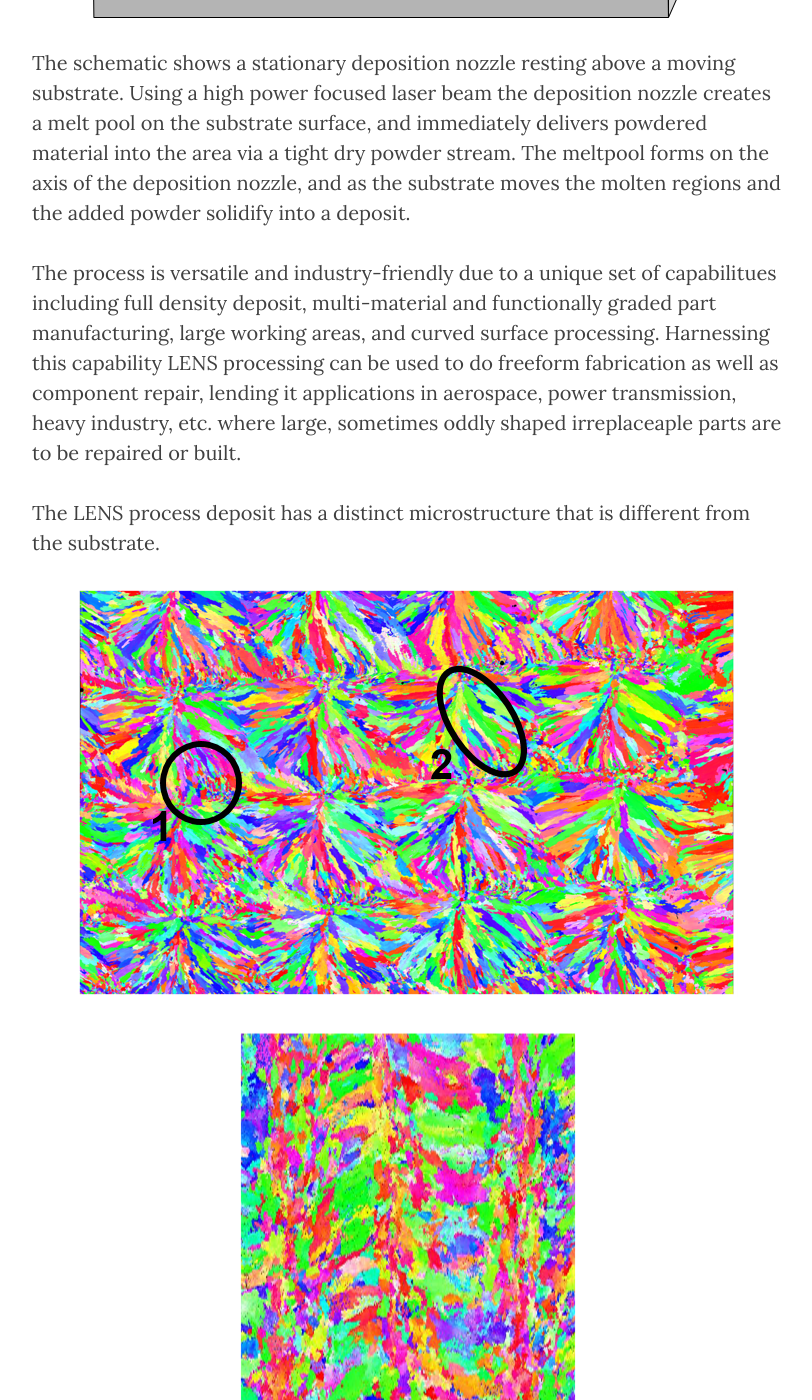
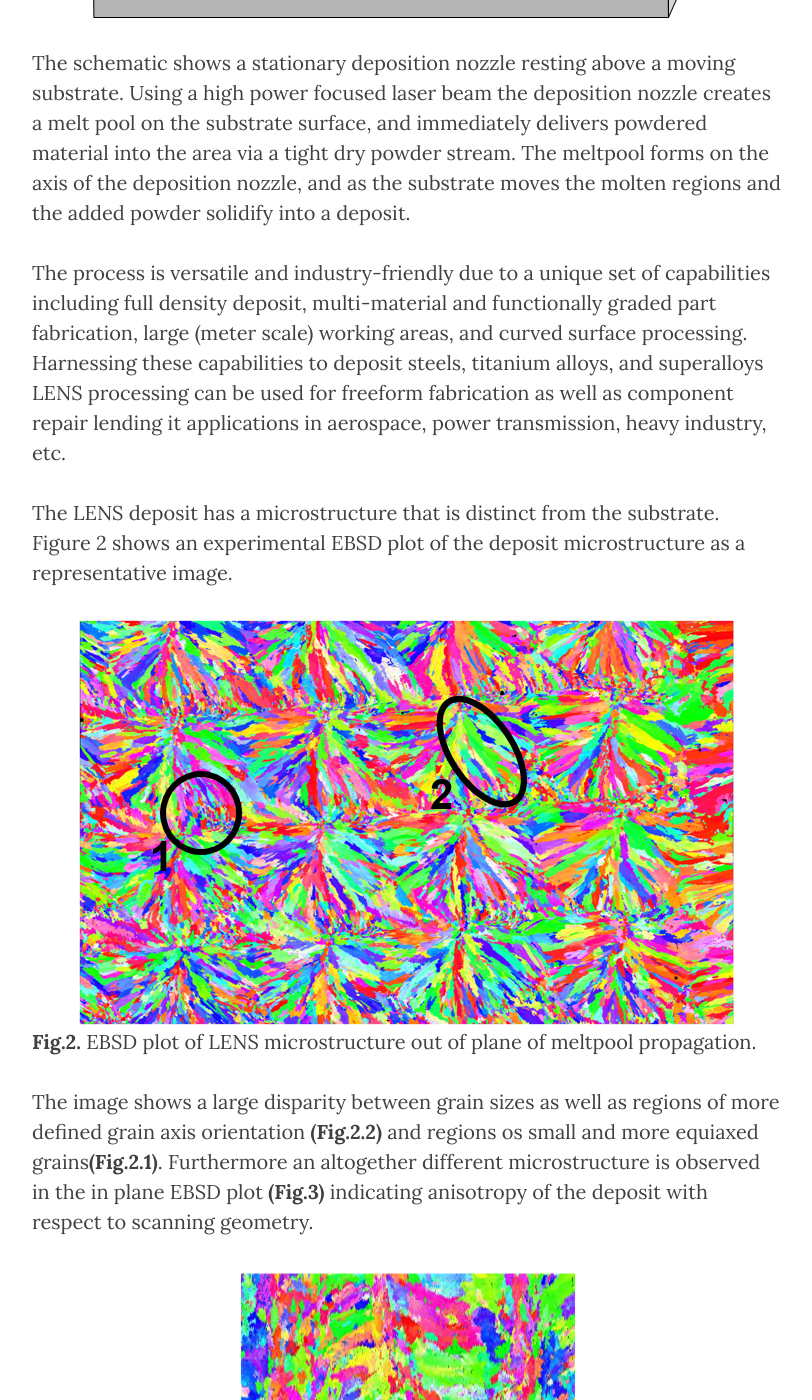
Before and after one commit to Materials-Informatics-Class-Fall2015/MIC-LENS, a Jekyll site: the page built from _posts/2015-09-28-Intro_LENS.md, in a window 1280 px wide and 1400 px high, scrolled down 994 px. Shown: the whole window, without its empty margins (233-1045 px from the left). Built offline with Jekyll 4.4.1, drawn with Linux system fonts in a browser that asks for light colours; nearby versions of some CDN libraries; comment, search, counter and statistics services are not loaded; some of the changed text lies outside the part shown.

Commit message:
Published with MATIN Flavored StackEdit

```diff
--- a/_posts/2015-09-28-Intro_LENS.md
+++ b/_posts/2015-09-28-Intro_LENS.md
@@ -10,15 +10,19 @@ Laser Engineered Net Shaping (LENs) is an Additive Manufacturing (AM) technology
 
 The schematic shows a stationary deposition nozzle resting above a moving substrate. Using a high power focused laser beam the deposition nozzle creates a melt pool on the substrate surface, and immediately delivers powdered material into the area via a tight dry powder stream. The meltpool forms on the axis of the deposition nozzle, and as the substrate moves the molten regions and the added powder solidify into a deposit.
 
-The process is versatile and industry-friendly due to a unique set of capabilitues including full density deposit, multi-material and functionally graded part manufacturing, large working areas, and curved surface processing. Harnessing this capability LENS processing can be used to do freeform fabrication as well as component repair, lending it applications in aerospace, power transmission, heavy industry, etc. where large, sometimes oddly shaped irreplaceaple parts are to be repaired or built.
+The process is versatile and industry-friendly due to a unique set of capabilities including full density deposit, multi-material and functionally graded part fabrication, large (meter scale) working areas, and curved surface processing. Harnessing these capabilities to deposit steels, titanium alloys, and superalloys LENS processing can be used for freeform fabrication as well as component repair lending it applications in aerospace, power transmission, heavy industry, etc.
 
-The LENS process deposit has a distinct microstructure that is different from the substrate.
+The LENS deposit has a microstructure that is distinct from the substrate. Figure 2 shows an experimental EBSD plot of the deposit microstructure as a representative image.
 
 ![enter image description here](/MIC-LENS/img/LENS_intro_post/EBSD_1.png)
+**Fig.2.** EBSD plot of LENS microstructure out of plane of meltpool propagation.
+
+The image shows a large disparity between grain sizes as well as regions of more defined grain axis orientation **(Fig.2.2)**  and regions os small and more equiaxed grains**(Fig.2.1)**. Furthermore an altogether different microstructure is observed in the in plane EBSD plot **(Fig.3)** indicating anisotropy of the deposit with respect to scanning geometry.
 
 ![enter image description here](/MIC-LENS/img/LENS_intro_post/EBSD_2.png)
+**Fig.3.** EBSD plot of LENS microstructure in plane of meltpool propagation.
 
-
+The microstructure features such as relative grain size, directionality, and orientation are to be studied in this work.
 ## References ##
 [1]http://www.intechopen.com/books/titanium-alloys-towards-achieving-enhanced-properties-for-diversified-applications/numerical-modeling-of-the-additive-manufacturing-am-processes-of-titanium-alloys
 [2] http://www.lpwtechnology.com/technical-information/laser-metal-deposition/
```
